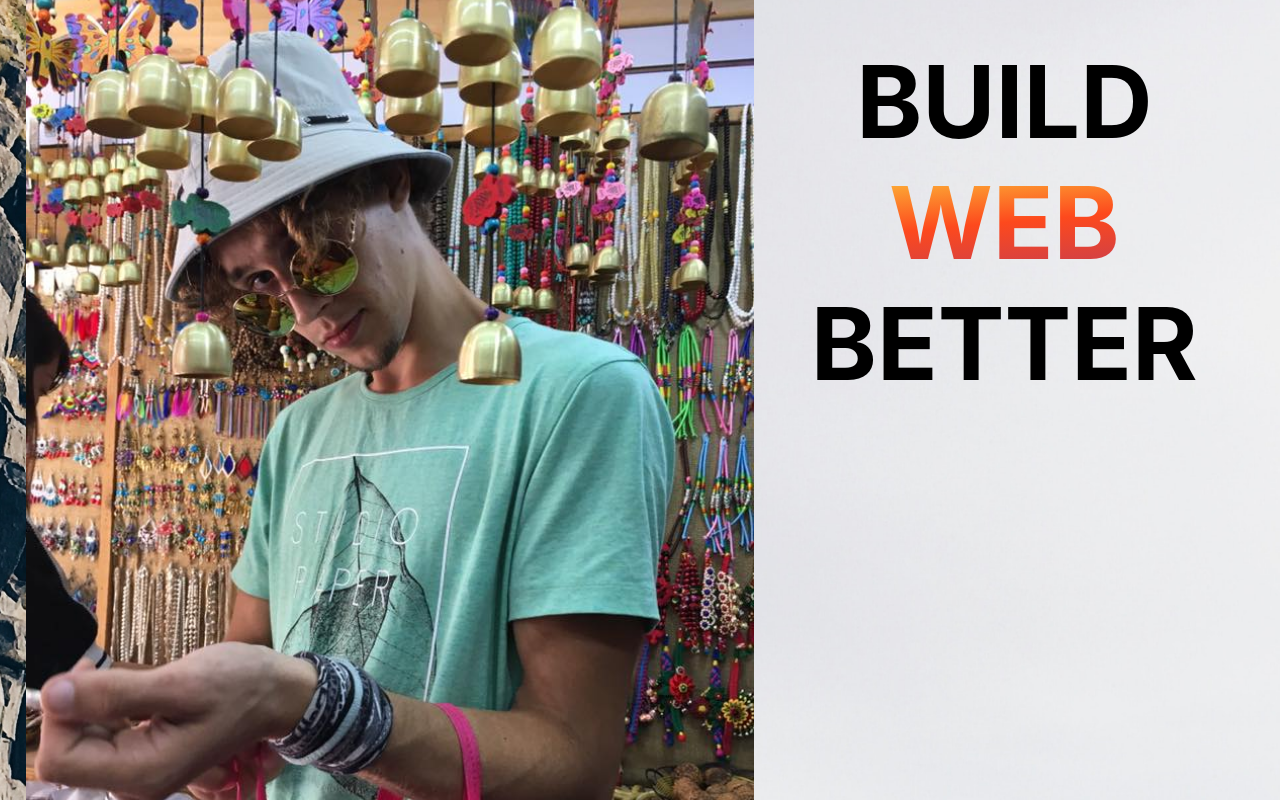
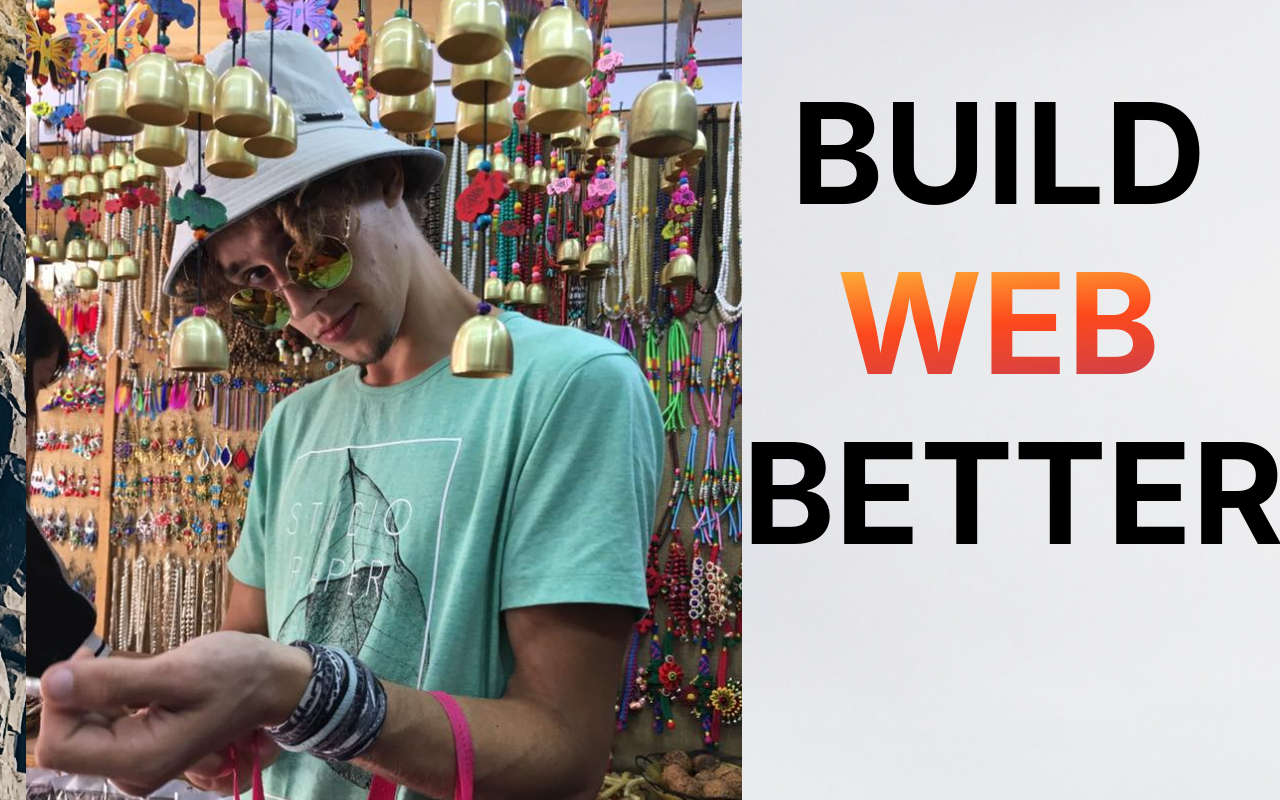
Before and after one commit to ddwk21/oldReactPortfolio, a React (Create React App) app: page / in a window 1280 px wide. Shown: the top 800 px of the page. Built offline with nearby package versions, Linux system fonts and the light colour scheme.

Commit message:
Updated some media query stylings, better hero text.

```diff
--- a/src/App.css
+++ b/src/App.css
@@ -56,7 +56,7 @@
 .heroTxt{
   display: flex;
   flex-direction: column;
-  font-size: 100px;
+  font-size: 140px;
 }
 
 .textBox{
@@ -172,6 +172,10 @@ a{
   color: white;
 }
 
+@media screen and (max-width: 1200px){
+  .heroTxt{font-size: 110px;}
+}
+
 @media screen and (max-width: 910px){
   .portfolioPhotoContainer{
     display: none;
@@ -196,6 +200,7 @@ a{
   }
   .hero{
     justify-content: center;
+    padding:0;
   }
   .heroTxt{
     font-size: 70px;
```
